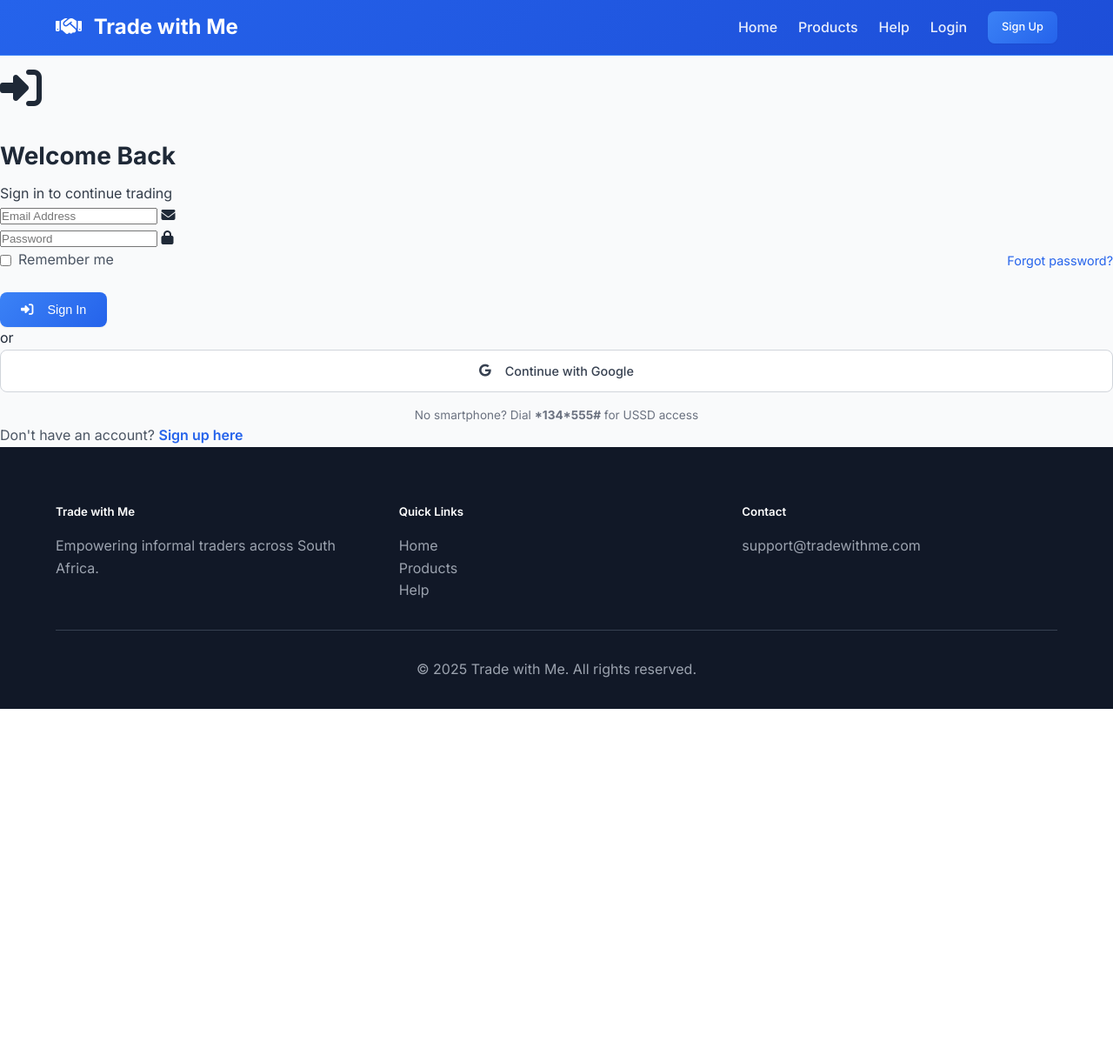
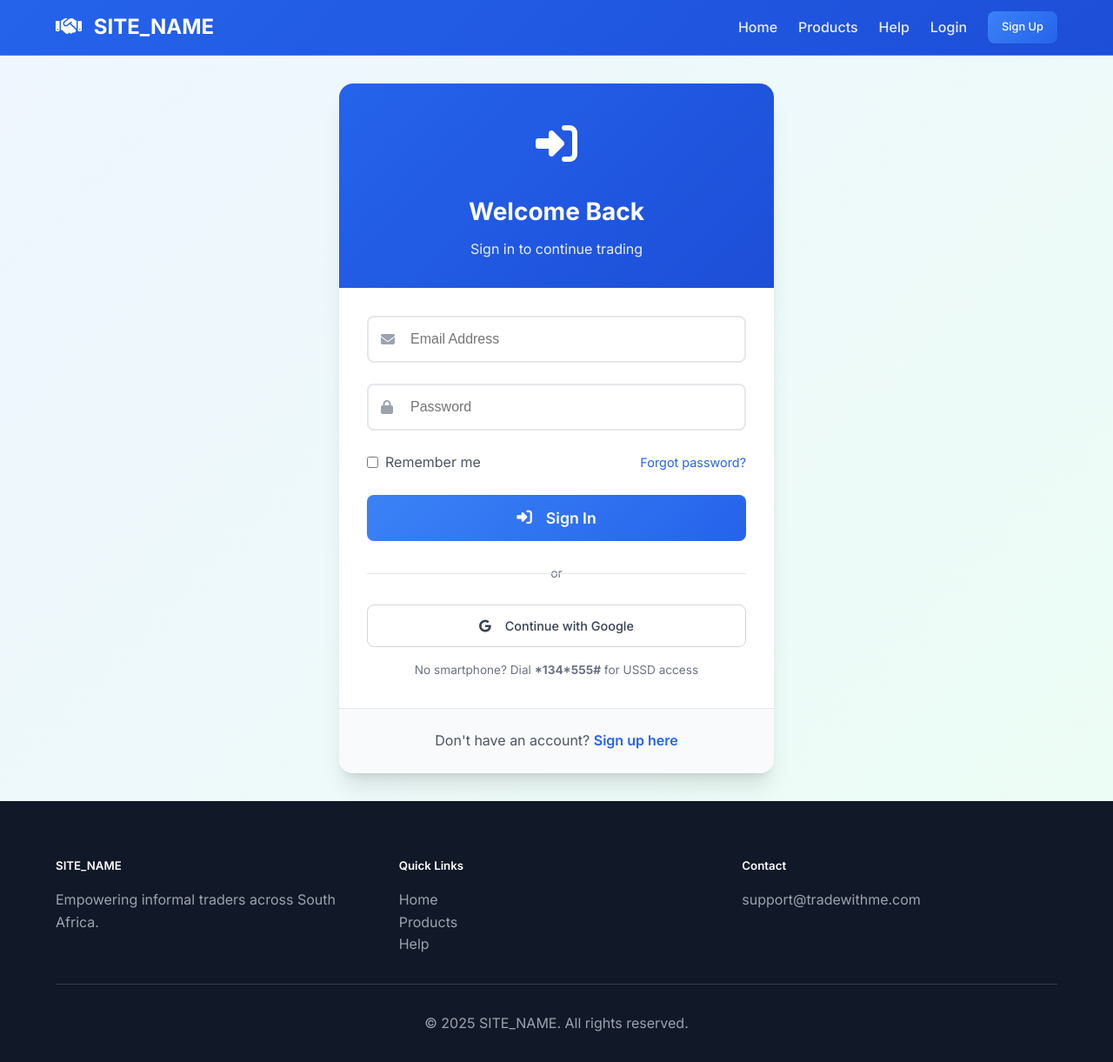
Before and after one commit to JessieRuben1/mima_site, a PHP site: page /Mima-Website/login in a window 1280 px wide. Shown: the whole page at 87% size. Before the commit the page ends 815 px from the top, so only its background shows below. Run offline with PHP 8.4, Linux system fonts and the light colour scheme; some libraries are stand-ins or nearby versions.

Commit message:
problems

```diff
--- a/assets/css/style.css
+++ b/assets/css/style.css
@@ -17,6 +17,7 @@
 
     --success-50: #ecfdf5;
     --success-100: #d1fae5;
+    --success-200: #a7f3d0;
     --success-500: #10b981;
     --success-600: #059669;
 
@@ -26,7 +27,9 @@
 
     --error-50: #fef2f2;
     --error-100: #fee2e2;
+    --error-200: #fecaca;
     --error-500: #ef4444;
+    --error-800: #991b1b;
 
     --gray-50: #f9fafb;
     --gray-100: #f3f4f6;
@@ -41,7 +44,6 @@
 
     /* Typography */
     --font-family-sans: 'Inter', -apple-system, BlinkMacSystemFont, 'Segoe UI', Roboto, sans-serif;
-    --font-family-mono: 'JetBrains Mono', Consolas, 'Liberation Mono', Menlo, monospace;
 
     /* Spacing Scale */
     --space-1: 0.25rem;
@@ -185,6 +187,7 @@
     outline: none;
     font-size: 0.9rem;
     min-height: 2.5rem;
+    font-family: inherit;
 }
 
 .btn:focus-visible {
@@ -259,6 +262,7 @@
     font-size: 1rem;
     transition: all 0.2s ease;
     outline: none;
+    font-family: inherit;
 }
 
 .form-control:focus {
@@ -385,6 +389,7 @@
     .lg\:grid-cols-3 { grid-template-columns: repeat(3, 1fr); }
     .lg\:grid-cols-4 { grid-template-columns: repeat(4, 1fr); }
     .lg\:grid-cols-5 { grid-template-columns: repeat(5, 1fr); }
+    .lg\:grid-cols-6 { grid-template-columns: repeat(6, 1fr); }
 }
 
 /* Hero Section */
@@ -453,7 +458,7 @@
     color: var(--success-800);
 }
 
-.alert-error {
+.alert-danger {
     background: var(--error-50);
     border-color: var(--error-200);
     color: var(--error-800);
--- a/routes.php
+++ b/routes.php
@@ -1,11 +1,14 @@
 <?php
 require_once __DIR__ . '/config/config.php';
-require_once __DIR__ . '/controllers/AuthController.php';
 
 // Start session if not already started
 if (session_status() === PHP_SESSION_NONE) {
     session_start();
 }
+
+// Enable error reporting for debugging
+error_reporting(E_ALL);
+ini_set('display_errors', 1);
 
 // Get the request URI and method
 $request_uri = parse_url($_SERVER['REQUEST_URI'], PHP_URL_PATH);
@@ -17,20 +20,28 @@
     $request_uri = substr($request_uri, strlen($base_path));
 }
 
-// Initialize the AuthController
-$auth = new AuthController();
+// Ensure URI starts with /
+if (empty($request_uri) || $request_uri === '') {
+    $request_uri = '/';
+}
+
+// Debug: Log the request URI
+error_log("Request URI: " . $request_uri);
 
 // Define routes
 switch ($request_uri) {
     // Home and Landing Routes
     case '/':
     case '':
+    case '/index':
         // Show landing page for non-authenticated users, home for authenticated
         if (isset($_SESSION['user_id'])) {
+            // User is logged in - show home page
             require_once __DIR__ . '/controllers/HomeController.php';
             $home = new HomeController();
             $home->index();
         } else {
+            // User is not logged in - show landing page
             require_once __DIR__ . '/views/index.php';
         }
         break;
@@ -44,6 +55,8 @@
     // Authentication Routes
     case '/register':
         if ($request_method === 'POST') {
+            require_once __DIR__ . '/controllers/AuthController.php';
+            $auth = new AuthController();
             $auth->register();
         } else {
             require_once __DIR__ . '/views/auth/register.php';
@@ -52,6 +65,8 @@
 
     case '/login':
         if ($request_method === 'POST') {
+            require_once __DIR__ . '/controllers/AuthController.php';
+            $auth = new AuthController();
             $auth->login();
         } else {
             require_once __DIR__ . '/views/auth/login.php';
@@ -59,55 +74,58 @@
         break;
 
     case '/logout':
+        require_once __DIR__ . '/controllers/AuthController.php';
+        $auth = new AuthController();
         $auth->logout();
         break;
 
     case '/forgot-password':
         if ($request_method === 'POST') {
+            require_once __DIR__ . '/controllers/AuthController.php';
+            $auth = new AuthController();
             $auth->forgotPassword();
         } else {
             require_once __DIR__ . '/views/auth/forgot-password.php';
         }
         break;
 
-    case (preg_match('/^\/reset-password\/([a-zA-Z0-9]+)$/', $request_uri, $matches) ? true : false):
-        $token = $matches[1];
-        if ($request_method === 'POST') {
-            $auth->resetPassword($token);
-        } else {
-            require_once __DIR__ . '/views/auth/reset-password.php';
-        }
-        break;
-
     // Product Routes
     case '/products':
+        echo "<div class='container' style='padding: 2rem; text-align: center;'>";
         echo "<h1>Products Coming Soon!</h1>";
         echo "<p>This will show all products.</p>";
-        echo '<a href="/">← Back to Home</a>';
+        echo '<a href="/Mima-Website/" class="btn btn-primary">← Back to Home</a>';
+        echo "</div>";
         break;
 
     case '/products/create':
+        echo "<div class='container' style='padding: 2rem; text-align: center;'>";
         echo "<h1>Sell Your Products</h1>";
         echo "<p>Product creation form will be here.</p>";
-        echo '<a href="/">← Back to Home</a>';
+        echo '<a href="/Mima-Website/" class="btn btn-primary">← Back to Home</a>';
+        echo "</div>";
         break;
 
     // Help Route
     case '/help':
+        echo "<div class='container' style='padding: 2rem; text-align: center;'>";
         echo "<h1>Help Center</h1>";
         echo "<p>Help documentation will be here.</p>";
-        echo '<a href="/">← Back to Home</a>';
+        echo '<a href="/Mima-Website/" class="btn btn-primary">← Back to Home</a>';
+        echo "</div>";
         break;
 
     // Profile Route
     case '/profile':
         if (!isset($_SESSION['user_id'])) {
-            header("Location: /login");
+            header("Location: /Mima-Website/login");
             exit;
         }
+        echo "<div class='container' style='padding: 2rem; text-align: center;'>";
         echo "<h1>My Profile</h1>";
-        echo "<p>Welcome, " . htmlspecialchars($_SESSION['user_name']) . "!</p>";
-        echo '<a href="/">← Back to Home</a>';
+        echo "<p>Welcome, " . htmlspecialchars($_SESSION['user_name'] ?? 'User') . "!</p>";
+        echo '<a href="/Mima-Website/" class="btn btn-primary">← Back to Home</a>';
+        echo "</div>";
         break;
 
     default:
--- /dev/null
+++ b/test_landing.php
@@ -0,0 +1,5 @@
+<?php
+// Temporary test file to check if landing page works
+session_start();
+require_once __DIR__ . '/views/index.php';
+?>
--- a/views/404.php
+++ b/views/404.php
@@ -1,4 +1,4 @@
-<?php
+<!-- <?php
 $pageTitle = '404 Not Found';
 require_once __DIR__ . '/layouts/header.php';
 ?>
@@ -19,4 +19,4 @@
     </div>
 </div>
 
-<?php require_once __DIR__ . '/layouts/footer.php'; ?>
+<?php require_once __DIR__ . '/layouts/footer.php'; ?>  -->
--- a/views/auth/login.php
+++ b/views/auth/login.php
@@ -2,6 +2,144 @@
 $pageTitle = 'Login';
 require_once __DIR__ . '/../layouts/header.php';
 ?>
+
+<style>
+/* Auth page specific styles */
+.auth-container {
+    min-height: calc(100vh - var(--header-height));
+    background: linear-gradient(135deg, var(--primary-50) 0%, var(--success-50) 100%);
+    display: flex;
+    align-items: center;
+    justify-content: center;
+    padding: 2rem 1rem;
+}
+
+.auth-card {
+    background: white;
+    border-radius: var(--radius-xl);
+    box-shadow: var(--shadow-xl);
+    width: 100%;
+    max-width: 500px;
+    overflow: hidden;
+}
+
+.auth-header {
+    background: linear-gradient(135deg, var(--primary-600) 0%, var(--primary-700) 100%);
+    color: white;
+    padding: 2rem;
+    text-align: center;
+}
+
+.auth-body {
+    padding: 2rem;
+}
+
+.auth-footer {
+    background: var(--gray-50);
+    padding: 1.5rem 2rem;
+    text-align: center;
+    border-top: 1px solid var(--gray-200);
+}
+
+.form-floating {
+    position: relative;
+    margin-bottom: 1.5rem;
+}
+
+.form-floating input {
+    width: 100%;
+    padding: 1rem 1rem 1rem 3rem;
+    border: 2px solid var(--gray-200);
+    border-radius: var(--radius-md);
+    font-size: 1rem;
+    transition: all 0.3s ease;
+    background: white;
+}
+
+.form-floating input:focus {
+    border-color: var(--primary-500);
+    box-shadow: 0 0 0 3px rgba(59, 130, 246, 0.1);
+    outline: none;
+}
+
+.form-floating .form-icon {
+    position: absolute;
+    left: 1rem;
+    top: 50%;
+    transform: translateY(-50%);
+    color: var(--gray-400);
+    transition: color 0.3s ease;
+}
+
+.form-floating input:focus + .form-icon {
+    color: var(--primary-500);
+}
+
+.error-message {
+    color: var(--error-500);
+    font-size: 0.875rem;
+    margin-top: 0.5rem;
+    display: none;
+}
+
+.success-message {
+    background: var(--success-50);
+    border: 1px solid var(--success-200);
+    color: var(--success-800);
+    padding: 1rem;
+    border-radius: var(--radius-md);
+    margin-bottom: 1.5rem;
+    display: flex;
+    align-items: center;
+}
+
+.btn-auth {
+    width: 100%;
+    padding: 1rem;
+    font-size: 1.1rem;
+    font-weight: 600;
+    border-radius: var(--radius-md);
+    transition: all 0.3s ease;
+}
+
+.divider {
+    position: relative;
+    text-align: center;
+    margin: 1.5rem 0;
+}
+
+.divider::before {
+    content: '';
+    position: absolute;
+    top: 50%;
+    left: 0;
+    right: 0;
+    height: 1px;
+    background: var(--gray-200);
+}
+
+.divider span {
+    background: white;
+    padding: 0 1rem;
+    color: var(--gray-500);
+    font-size: 0.875rem;
+}
+
+@media (max-width: 640px) {
+    .auth-container {
+        padding: 1rem;
+    }
+
+    .auth-header,
+    .auth-body {
+        padding: 1.5rem;
+    }
+
+    .auth-footer {
+        padding: 1.5rem;
+    }
+}
+</style>
 
 <div class="auth-container">
     <div class="auth-card fade-in">
--- a/views/home.php
+++ b/views/home.php
@@ -1,6 +1,6 @@
 <?php
 $page_title = "Home";
-require_once __DIR__ . '/../includes/header.php';
+require_once __DIR__ . '/../layouts/header.php';
 ?>
 
 <!-- Hero Section -->
@@ -234,4 +234,4 @@
 });
 </script>
 
-<?php require_once __DIR__ . '/../includes/footer.php'; ?>
+<?php require_once __DIR__ . '/../layouts/footer.php'; ?>
--- a/views/layouts/footer.php
+++ b/views/layouts/footer.php
@@ -11,9 +11,9 @@
                 <div>
                     <h5>Quick Links</h5>
                     <ul style="list-style: none; padding: 0;">
-                        <li><a href="<?php echo SITE_URL; ?>">Home</a></li>
-                        <li><a href="<?php echo SITE_URL; ?>/products">Products</a></li>
-                        <li><a href="<?php echo SITE_URL; ?>/help">Help</a></li>
+                        <li><a href="/Mima-Website/">Home</a></li>
+                        <li><a href="/Mima-Website/products">Products</a></li>
+                        <li><a href="/Mima-Website/help">Help</a></li>
                     </ul>
                 </div>
                 <div>
--- a/views/layouts/header.php
+++ b/views/layouts/header.php
@@ -18,28 +18,28 @@
     <link rel="stylesheet" href="https://cdnjs.cloudflare.com/ajax/libs/font-awesome/6.4.0/css/all.min.css">
 
     <!-- Custom CSS -->
-    <link rel="stylesheet" href="<?php echo SITE_URL; ?>/assets/css/style.css">
+    <link rel="stylesheet" href="/Mima-Website/assets/css/style.css">
 </head>
 <body>
     <!-- Navigation -->
     <nav class="navbar">
         <div class="container">
-            <a class="navbar-brand" href="<?php echo SITE_URL; ?>">
+            <a class="navbar-brand" href="/Mima-Website/">
                 <i class="fas fa-handshake" style="margin-right: 0.5rem;"></i>
                 <?php echo SITE_NAME; ?>
             </a>
 
             <ul class="nav-links">
-                <li><a class="nav-link" href="<?php echo SITE_URL; ?>">Home</a></li>
-                <li><a class="nav-link" href="<?php echo SITE_URL; ?>/products">Products</a></li>
-                <li><a class="nav-link" href="<?php echo SITE_URL; ?>/help">Help</a></li>
+                <li><a class="nav-link" href="/Mima-Website/">Home</a></li>
+                <li><a class="nav-link" href="/Mima-Website/products">Products</a></li>
+                <li><a class="nav-link" href="/Mima-Website/help">Help</a></li>
 
                 <?php if (isset($_SESSION['user_id'])): ?>
-                    <li><a class="nav-link" href="<?php echo SITE_URL; ?>/profile">Profile</a></li>
-                    <li><a class="nav-link" href="<?php echo SITE_URL; ?>/logout">Logout</a></li>
+                    <li><a class="nav-link" href="/Mima-Website/profile">Profile</a></li>
+                    <li><a class="nav-link" href="/Mima-Website/logout">Logout</a></li>
                 <?php else: ?>
-                    <li><a class="nav-link" href="<?php echo SITE_URL; ?>/login">Login</a></li>
-                    <li><a href="<?php echo SITE_URL; ?>/register" class="btn btn-primary btn-sm">Sign Up</a></li>
+                    <li><a class="nav-link" href="/Mima-Website/login">Login</a></li>
+                    <li><a href="/Mima-Website/register" class="btn btn-primary btn-sm">Sign Up</a></li>
                 <?php endif; ?>
             </ul>
         </div>
```
Also changed, not shown: index.php (+15 -5 lines), .htaccess.
